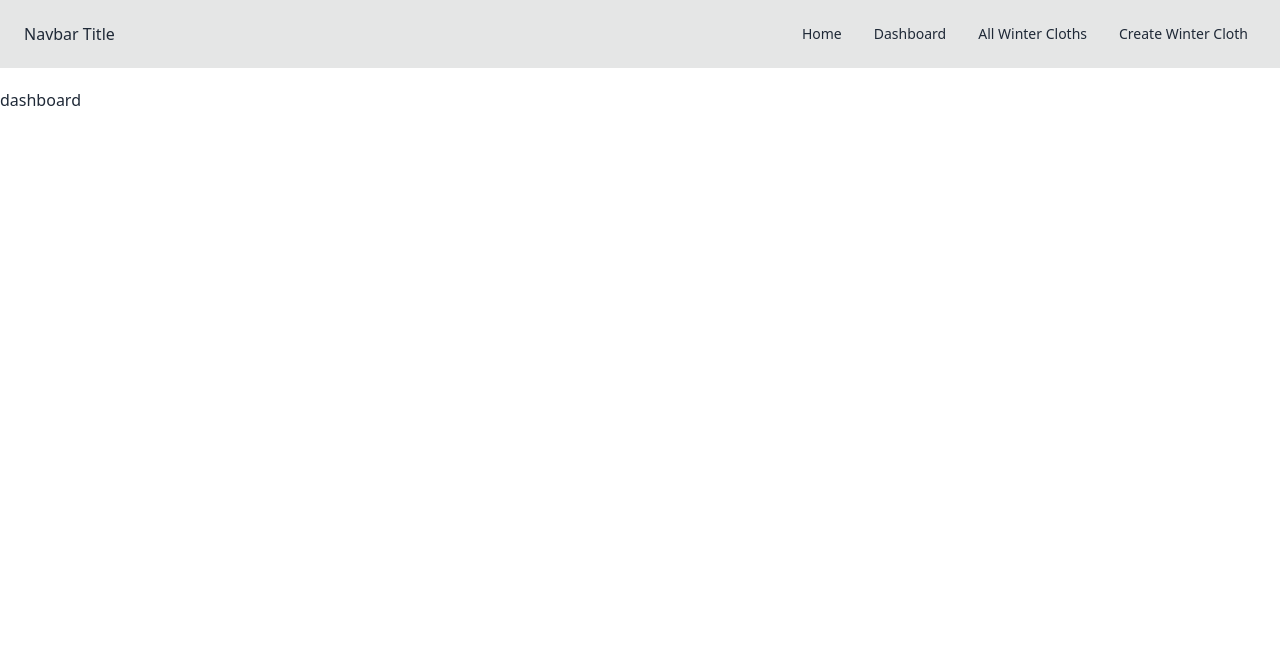
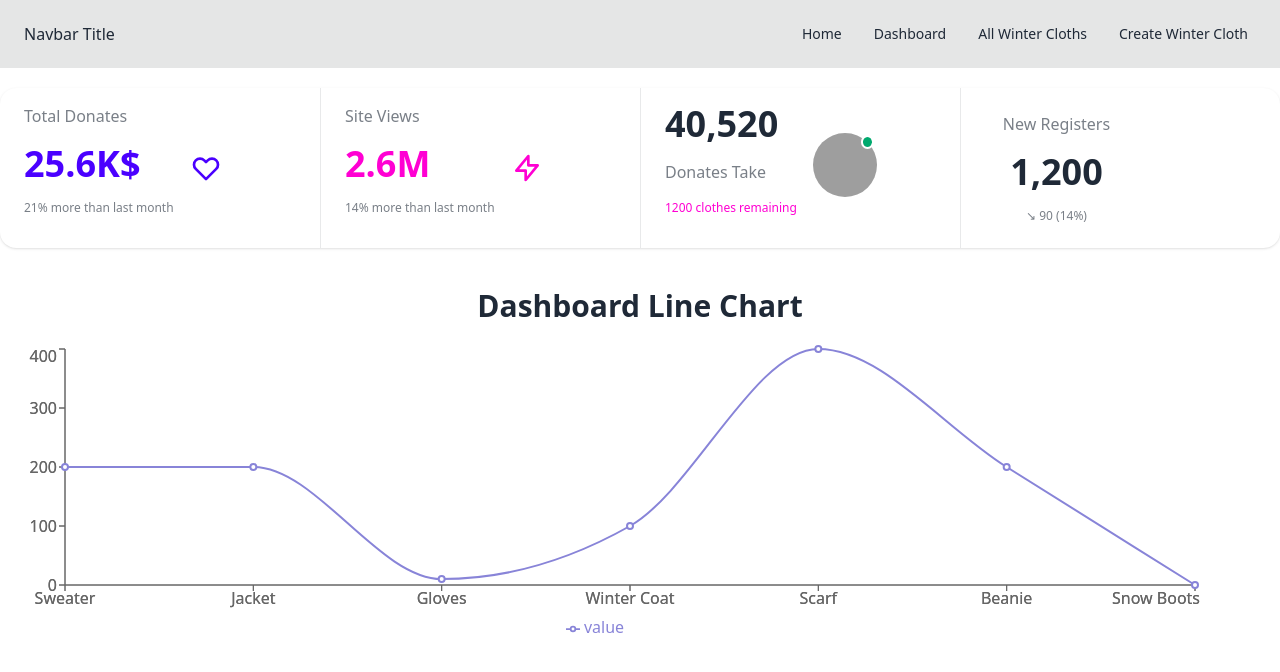
Before and after one commit to tufaelkhan/level-two-assignment-seven, a React (Vite) app: page /dashboard in a window 1280 px wide. Shown: the top 672 px of the page. Built offline with nearby package versions, Linux system fonts and the light colour scheme; grey boxes are pictures that could not be loaded.

Commit message:
add charts

```diff
--- a/package.json
+++ b/package.json
@@ -12,11 +12,14 @@
   "dependencies": {
     "@hookform/resolvers": "^3.4.0",
     "@reduxjs/toolkit": "^2.2.5",
+    "@types/recharts": "^1.8.29",
     "react": "^18.2.0",
     "react-dom": "^18.2.0",
     "react-hook-form": "^7.51.4",
+    "react-is": "^18.3.1",
     "react-redux": "^9.1.2",
     "react-router-dom": "^6.23.1",
+    "recharts": "^2.12.7",
     "sweetalert2": "^11.6.13",
     "swiper": "^11.1.3",
     "zod": "^3.23.8"
--- a/src/pages/Dashboard.tsx
+++ b/src/pages/Dashboard.tsx
@@ -1,3 +1,70 @@
+import { LineChart, Line, YAxis, XAxis, Tooltip, Legend } from 'recharts';
+
 export default function Dashboard() {
-  return <div>dashboard</div>;
+  const data = [
+    {name:'Sweater', value: 200},
+    {name:'Jacket', value: 200},
+    {name:'Gloves', value: 10},
+    {name:'Winter Coat', value: 100},
+    {name:'Scarf', value: 400},
+    {name:'Beanie', value: 200},
+    {name:'Snow Boots', value: 0},
+  ];
+  return <div>
+    <div>
+    <div className="stats shadow grid grid-cols-2 md:grid-cols-4">
+
+  <div className="stat md:h-40 md:w-48">
+    <div className="stat-figure text-primary">
+      <svg xmlns="http://www.w3.org/2000/svg" fill="none" viewBox="0 0 24 24" className="inline-block w-8 h-8 stroke-current"><path strokeLinecap="round" strokeLinejoin="round" strokeWidth="2" d="M4.318 6.318a4.5 4.5 0 000 6.364L12 20.364l7.682-7.682a4.5 4.5 0 00-6.364-6.364L12 7.636l-1.318-1.318a4.5 4.5 0 00-6.364 0z"></path></svg>
+    </div>
+    <div className="stat-title">Total Donates</div>
+    <div className="stat-value text-primary">25.6K$</div>
+    <div className="stat-desc">21% more than last month</div>
+  </div>
+
+  <div className="stat md:h-40 md:w-48">
+    <div className="stat-figure text-secondary">
+      <svg xmlns="http://www.w3.org/2000/svg" fill="none" viewBox="0 0 24 24" className="inline-block w-8 h-8 stroke-current"><path strokeLinecap="round" strokeLinejoin="round" strokeWidth="2" d="M13 10V3L4 14h7v7l9-11h-7z"></path></svg>
+    </div>
+    <div className="stat-title">Site Views</div>
+    <div className="stat-value text-secondary">2.6M</div>
+    <div className="stat-desc">14% more than last month</div>
+  </div>
+
+  <div className="stat md:h-40 md:w-48">
+    <div className="stat-figure text-secondary">
+      <div className="avatar online">
+        <div className="w-16 rounded-full">
+          <img src="https://img.daisyui.com/images/stock/photo-1534528741775-53994a69daeb.jpg" />
+        </div>
+      </div>
+    </div>
+    <div className="stat-value">40,520 </div>
+    <div className="stat-title">Donates Take</div>
+    <div className="stat-desc text-secondary">1200 clothes remaining</div>
+  </div>
+
+  <div className="stat place-items-center md:h-40 md:w-48">
+    <div className="stat-title">New Registers</div>
+    <div className="stat-value">1,200</div>
+    <div className="stat-desc">↘︎ 90 (14%)</div>
+  </div>
+
+</div>
+    </div>
+
+      <div className='mt-10'>
+        <h1 className='text-center text-3xl font-semibold mb-5'>Dashboard Line Chart</h1>
+      <LineChart width={1200} height={300} data={data}>
+        <YAxis dataKey="value"/>
+        <YAxis/>
+        <XAxis dataKey="name"/>
+        <XAxis/>
+        <Tooltip/>
+        <Legend/>
+        <Line type="monotone" dataKey="value" stroke="#8884d8" strokeWidth={2} />
+      </LineChart>
+      </div>
+  </div>;
 }
```
Also changed, not shown: 1 other file (tests, documents, lock files or other folders).
